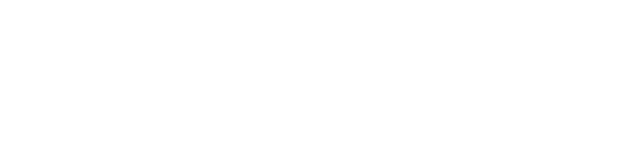
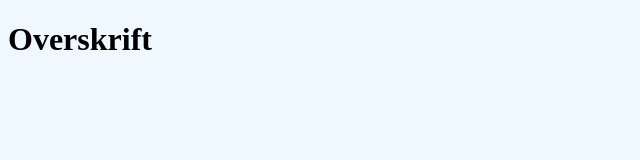
Before and after one commit to Isabellaben/sandbox, a plain HTML site: page index.html in a window 1280 px wide. Shown: the whole page, without its empty margins (0-640 px from the left). Drawn offline with Linux system fonts and the light colour scheme.

Commit message:
tilføjelser

```diff
--- a/index.html
+++ b/index.html
@@ -3,7 +3,10 @@
   <head>
     <meta charset="UTF-8" />
     <meta name="viewport" content="width=device-width, initial-scale=1.0" />
-    <title>Document</title>
+    <link rel="stylesheet" href="style.css" />
+    <title>Leg med git øvelse</title>
   </head>
-  <body></body>
+  <body>
+    <h1>Overskrift</h1>
+  </body>
 </html>
--- /dev/null
+++ b/style.css
@@ -0,0 +1,4 @@
+body{
+    background-color: aliceblue;
+    box-sizing: border-box;
+}
```
